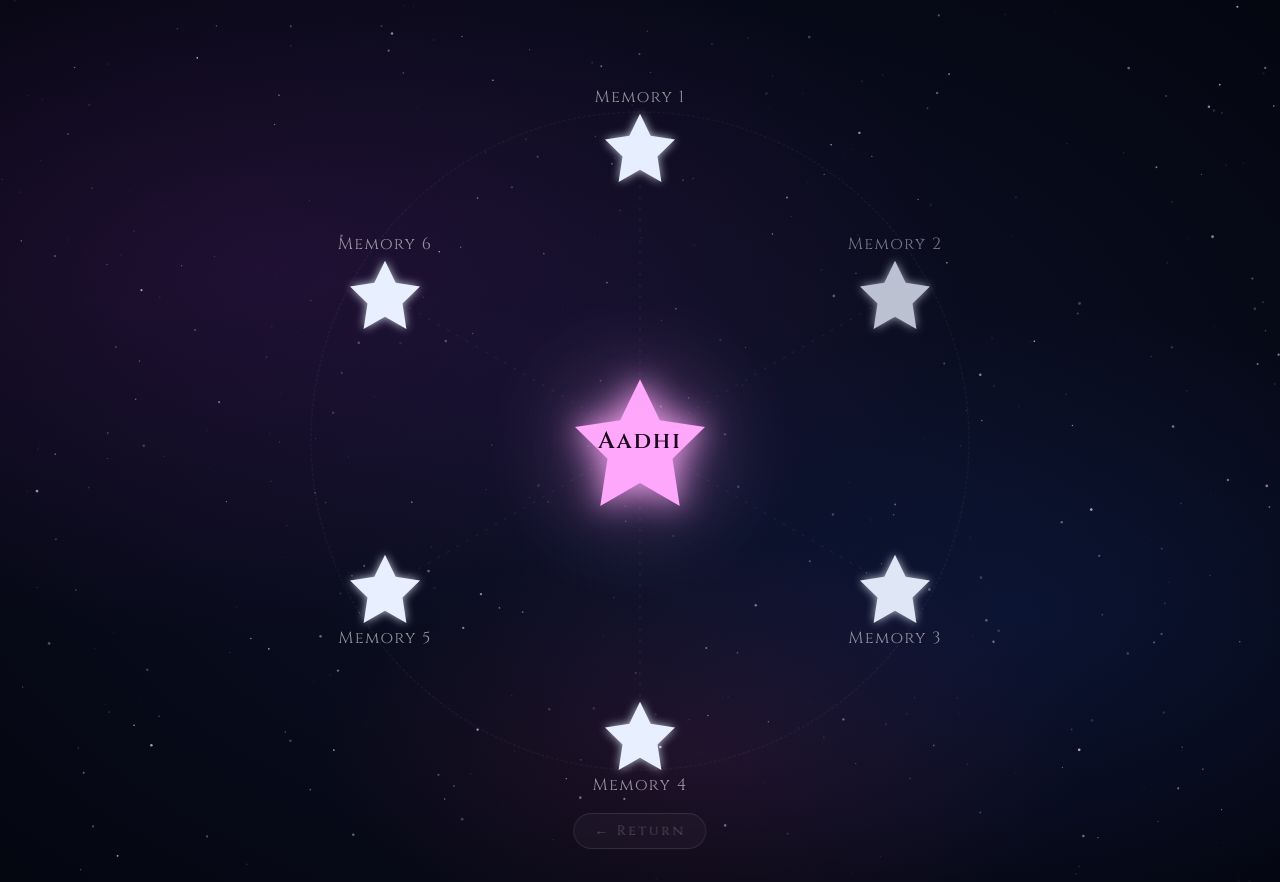
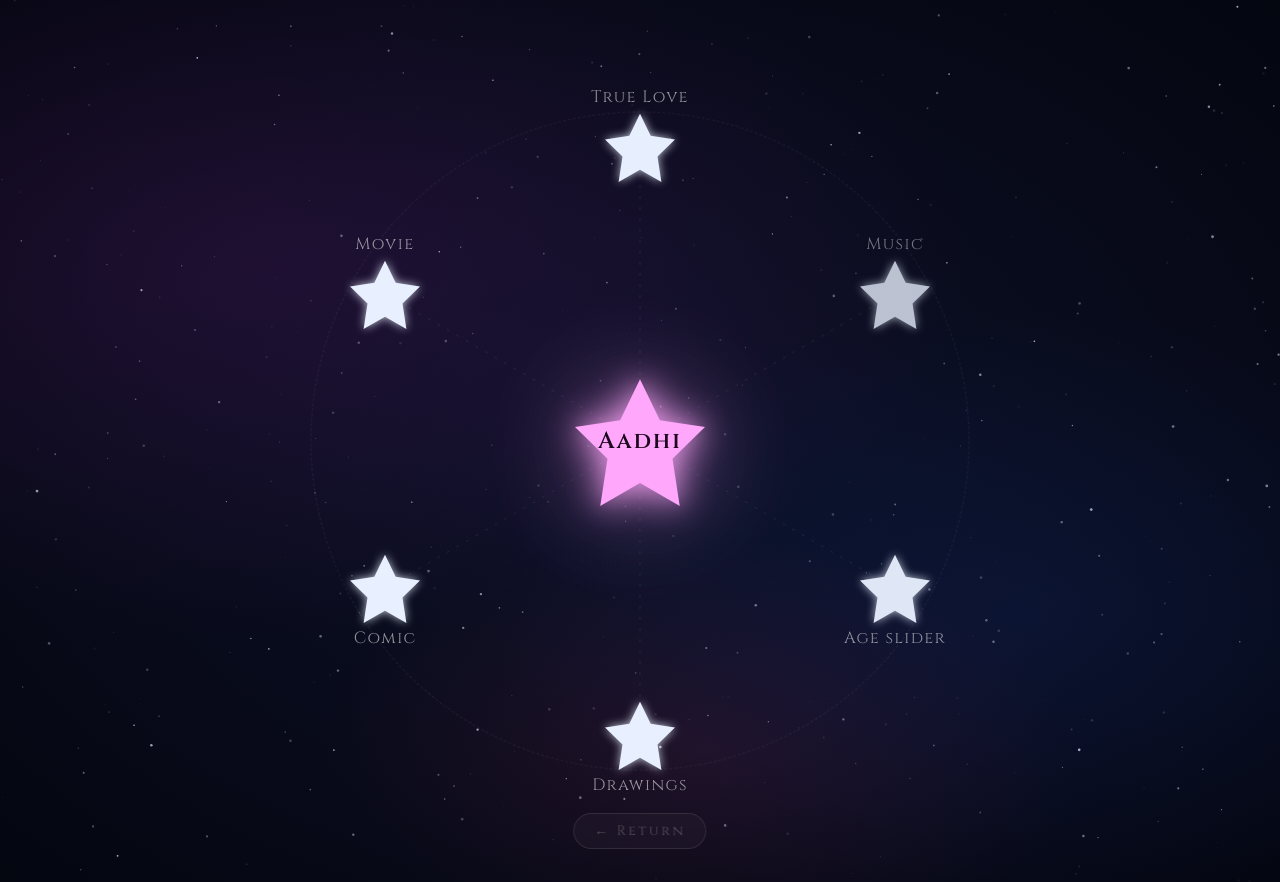
Before and after one commit to Advaiith-Menon/birthday-gift-app, a Flask app: page /memory in a window 1280 px wide. Run offline with Flask 3, Linux system fonts and the light colour scheme.

Commit message:
fixing CSS

```diff
--- a/templates/memory.html
+++ b/templates/memory.html
@@ -251,12 +251,12 @@
     <div class="main-star-label" id="mainLabel">Aadhi</div>
   </div>
 
-  <div class="mini-star" id="ms0"><svg viewBox="0 0 24 24"><path d="M12 .587l3.668 7.568L24 9.423l-6 5.858L19.336 24 12 19.771 4.664 24 6 15.281 0 9.423l8.332-1.268z"/></svg><span class="mini-star-label">Memory 1</span></div>
-  <div class="mini-star" id="ms1"><svg viewBox="0 0 24 24"><path d="M12 .587l3.668 7.568L24 9.423l-6 5.858L19.336 24 12 19.771 4.664 24 6 15.281 0 9.423l8.332-1.268z"/></svg><span class="mini-star-label">Memory 2</span></div>
-  <div class="mini-star" id="ms2"><svg viewBox="0 0 24 24"><path d="M12 .587l3.668 7.568L24 9.423l-6 5.858L19.336 24 12 19.771 4.664 24 6 15.281 0 9.423l8.332-1.268z"/></svg><span class="mini-star-label">Memory 3</span></div>
-  <div class="mini-star" id="ms3"><svg viewBox="0 0 24 24"><path d="M12 .587l3.668 7.568L24 9.423l-6 5.858L19.336 24 12 19.771 4.664 24 6 15.281 0 9.423l8.332-1.268z"/></svg><span class="mini-star-label">Memory 4</span></div>
-  <div class="mini-star" id="ms4"><svg viewBox="0 0 24 24"><path d="M12 .587l3.668 7.568L24 9.423l-6 5.858L19.336 24 12 19.771 4.664 24 6 15.281 0 9.423l8.332-1.268z"/></svg><span class="mini-star-label">Memory 5</span></div>
-  <div class="mini-star" id="ms5"><svg viewBox="0 0 24 24"><path d="M12 .587l3.668 7.568L24 9.423l-6 5.858L19.336 24 12 19.771 4.664 24 6 15.281 0 9.423l8.332-1.268z"/></svg><span class="mini-star-label">Memory 6</span></div>
+  <div class="mini-star" id="ms0"><svg viewBox="0 0 24 24"><path d="M12 .587l3.668 7.568L24 9.423l-6 5.858L19.336 24 12 19.771 4.664 24 6 15.281 0 9.423l8.332-1.268z"/></svg><span class="mini-star-label">True Love</span></div>
+  <div class="mini-star" id="ms1"><svg viewBox="0 0 24 24"><path d="M12 .587l3.668 7.568L24 9.423l-6 5.858L19.336 24 12 19.771 4.664 24 6 15.281 0 9.423l8.332-1.268z"/></svg><span class="mini-star-label">Music</span></div>
+  <div class="mini-star" id="ms2"><svg viewBox="0 0 24 24"><path d="M12 .587l3.668 7.568L24 9.423l-6 5.858L19.336 24 12 19.771 4.664 24 6 15.281 0 9.423l8.332-1.268z"/></svg><span class="mini-star-label">Age slider</span></div>
+  <div class="mini-star" id="ms3"><svg viewBox="0 0 24 24"><path d="M12 .587l3.668 7.568L24 9.423l-6 5.858L19.336 24 12 19.771 4.664 24 6 15.281 0 9.423l8.332-1.268z"/></svg><span class="mini-star-label">Drawings</span></div>
+  <div class="mini-star" id="ms4"><svg viewBox="0 0 24 24"><path d="M12 .587l3.668 7.568L24 9.423l-6 5.858L19.336 24 12 19.771 4.664 24 6 15.281 0 9.423l8.332-1.268z"/></svg><span class="mini-star-label">Comic</span></div>
+  <div class="mini-star" id="ms5"><svg viewBox="0 0 24 24"><path d="M12 .587l3.668 7.568L24 9.423l-6 5.858L19.336 24 12 19.771 4.664 24 6 15.281 0 9.423l8.332-1.268z"/></svg><span class="mini-star-label">Movie</span></div>
 </div>
 
 <div class="touch-hint">✦ tap a star ✦</div>
```
